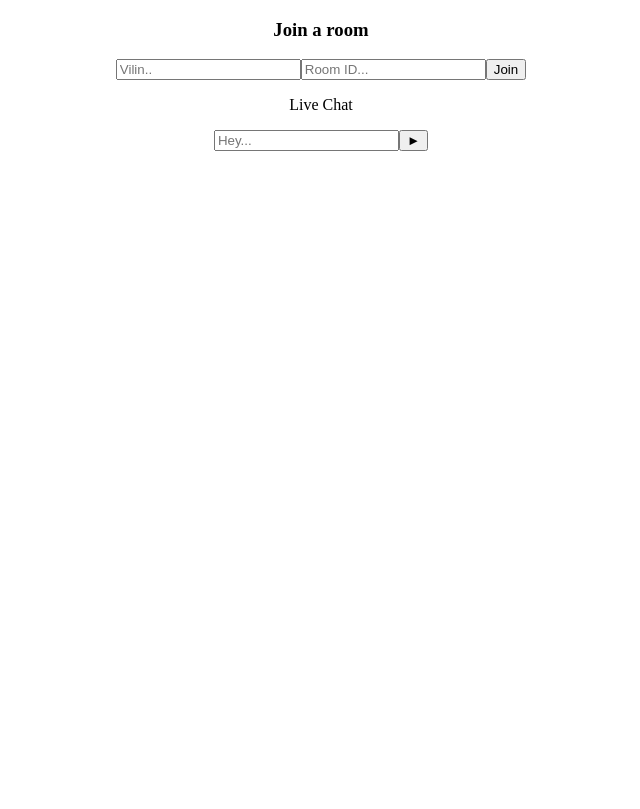
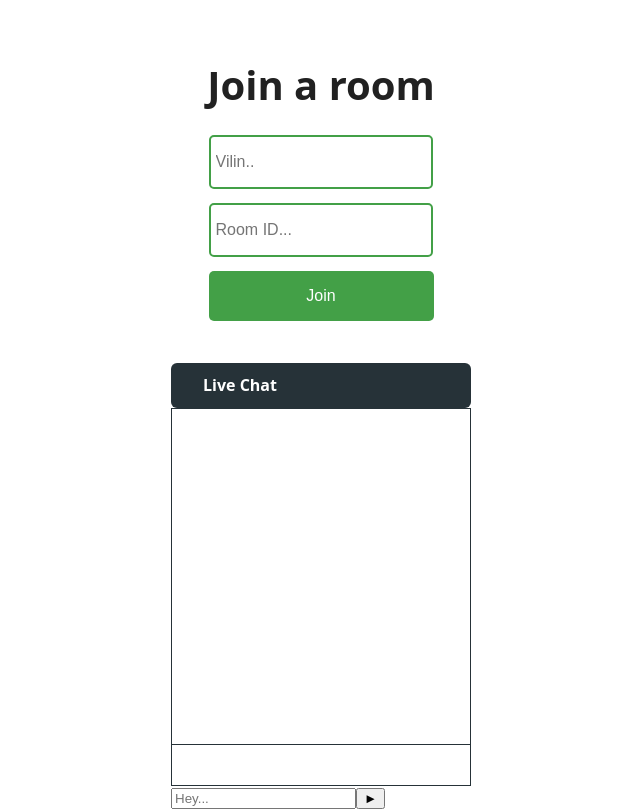
Before and after one commit to VilinKehayov/Socket-Io-Chat-App, a React (Create React App) app: page / in a window 1280 px wide. Shown: the whole page, without its empty margins (319-959 px from the left). Built offline with nearby package versions, Linux system fonts and the light colour scheme; no server answers.

Commit message:
Added the CSS, contrainers, useEffect hook

```diff
--- a/src/App.css
+++ b/src/App.css
@@ -1,38 +1,191 @@
 .App {
+  width: 100vw;
+  height: 100vh;
+  background: #fff;
+  color: #212121;
+  font-family: "Open Sans", sans-serif;
+  display: grid;
+  place-items: center;
+}
+body {
+  margin: 0%;
+  padding: 0%;
+}
+@import url("https://fonts.googleapis.com/css?family=Open+Sans:300,400,700");
+
+.joinChatContainer {
+  display: flex;
+  flex-direction: column;
   text-align: center;
 }
 
-.App-logo {
-  height: 40vmin;
-  pointer-events: none;
+.joinChatContainer h3 {
+  font-size: 2.5rem;
+  margin-bottom: 1rem;
+}
+.joinChatContainer input {
+  width: 210px;
+  height: 40px;
+  margin: 7px;
+  border: 2px solid #43a047;
+  border-radius: 5px;
+  padding: 5px;
+  font-size: 16px;
 }
 
-@media (prefers-reduced-motion: no-preference) {
-  .App-logo {
-    animation: App-logo-spin infinite 20s linear;
-  }
+.joinChatContainer button {
+  width: 225px;
+  height: 50px;
+  margin: 7px;
+  border: none;
+  border-radius: 5px;
+  padding: 5px;
+  font-size: 16px;
+  background: #43a047;
+  color: #fff;
+  cursor: pointer;
 }
 
-.App-header {
-  background-color: #282c34;
-  min-height: 100vh;
-  display: flex;
-  flex-direction: column;
-  align-items: center;
-  justify-content: center;
-  font-size: calc(10px + 2vmin);
-  color: white;
+.joinChatContainer button:hover {
+  background: #2e7d32;
 }
 
-.App-link {
-  color: #61dafb;
+.chat-window {
+  width: 300px;
+  height: 420px;
 }
 
-@keyframes App-logo-spin {
-  from {
-    transform: rotate(0deg);
-  }
-  to {
-    transform: rotate(360deg);
-  }
+.chat-window p {
+  margin: 0;
 }
+.chat-window .chat-header {
+  height: 45px;
+  border-radius: 6px;
+  background: #263238;
+  position: relative;
+  cursor: pointer;
+}
+.chat-window .chat-header p {
+  display: block;
+  padding: 0 1em 0 2em;
+  color: #fff;
+  font-weight: 700;
+  line-height: 45px;
+}
+
+.chat-window .chat-body {
+  height: calc(450px - (45px + 70px));
+  border: 1px solid #263238;
+  background: #fff;
+
+  position: relative;
+}
+.chat-window .chat-body .message-container {
+  width: 100%;
+  height: 100%;
+  overflow-y: scroll;
+  overflow-x: hidden;
+}
+
+.chat-window .chat-body .message-container::-webkit-scrollbar {
+  display: none;
+}
+.chat-window .chat-body .message {
+  height: auto;
+  padding: 10px;
+  display: flex;
+}
+
+.chat-window .chat-body .message .message-content {
+  width: auto;
+  height: auto;
+  min-height: 40px;
+  max-width: 120px;
+  background-color: #43a047;
+  border-radius: 5px;
+  color: white;
+  display: flex;
+  align-items: center;
+  margin-right: 5px;
+  margin-left: 5px;
+  padding-right: 5px;
+  padding-left: 5px;
+  overflow-wrap: break-word;
+  word-break: break-word;
+}
+
+#you {
+  justify-content: flex-start;
+}
+
+#you .message-content {
+  justify-content: flex-start;
+}
+
+#you .message-meta {
+  justify-content: flex-start;
+  margin-left: 5px;
+}
+
+#other {
+  justify-content: flex-end;
+}
+
+#other .message-content {
+  justify-content: flex-end;
+  background-color: cornflowerblue;
+}
+
+#other .message-meta {
+  justify-content: flex-end;
+  margin-right: 5px;
+}
+
+.message-meta #author {
+  margin-left: 10px;
+  font-weight: bold;
+}
+
+.chat-window .chat-body .message .message-meta {
+  display: flex;
+  font-size: 12px;
+}
+
+.chat-window .chat-footer {
+  height: 40px;
+  border: 1px solid #263238;
+  border-top: none;
+  display: flex;
+}
+
+.chat-window .chat-footer input {
+  height: 100%;
+  flex: 85%;
+  border: 0;
+  padding: 0 0.7em;
+  font-size: 1em;
+  border-right: 1px dotted #607d8b;
+
+  outline: none;
+  font-family: "Open Sans", sans-serif;
+}
+
+.chat-window .chat-footer button {
+  border: 0;
+  display: grid;
+  place-items: center;
+  cursor: pointer;
+  flex: 15%;
+  height: 100%;
+  background: transparent;
+  outline: none;
+  font-size: 25px;
+  color: lightgray;
+}
+
+.chat-window .chat-footer button:hover {
+  color: #43a047;
+}
+.hide {
+  opacity: 0 !important;
+}
--- a/src/App.js
+++ b/src/App.js
@@ -16,6 +16,7 @@
   };
   return (
     <div className="App">
+      <div className="joinChatContainer">
         <h3>Join a room</h3>
         <input
           type="text"
@@ -32,6 +33,7 @@
           }}
         ></input>
         <button onClick={joinRoom}>Join</button>
+      </div>
       <Chat socket={socket} username={username} room={room} />
     </div>
   );
--- a/src/Chat.js
+++ b/src/Chat.js
@@ -1,4 +1,4 @@
-import React, { useState } from "react";
+import React, { useState, useEffect } from "react";
 
 const Chat = ({ socket, username, room }) => {
   const [currentMessage, setCurrentMessage] = useState("");
@@ -8,14 +8,24 @@
       const messageData = {
         room: room,
         author: username,
-        time: new Date(Date.now()).getHours() + ":" + new Date(Date.now()).getMinutes(),
+        message: currentMessage,
+        time:
+          new Date(Date.now()).getHours() +
+          ":" +
+          new Date(Date.now()).getMinutes(),
       };
 
       await socket.emit("send_message", messageData);
     }
   };
+
+  useEffect(() => {
+    socket.on("receive_message", (data) => {
+      console.log(data);
+    });
+  }, [socket]);
   return (
-    <div>
+    <div className="chat-window">
       <div className="chat-header">
         <p>Live Chat</p>
       </div>
```
Lines whose indentation alone changed are shown as unchanged.
